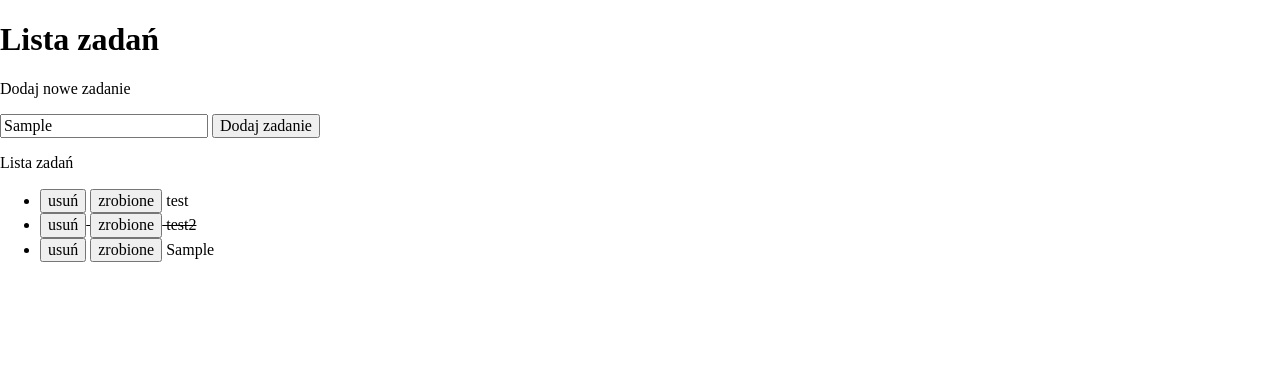
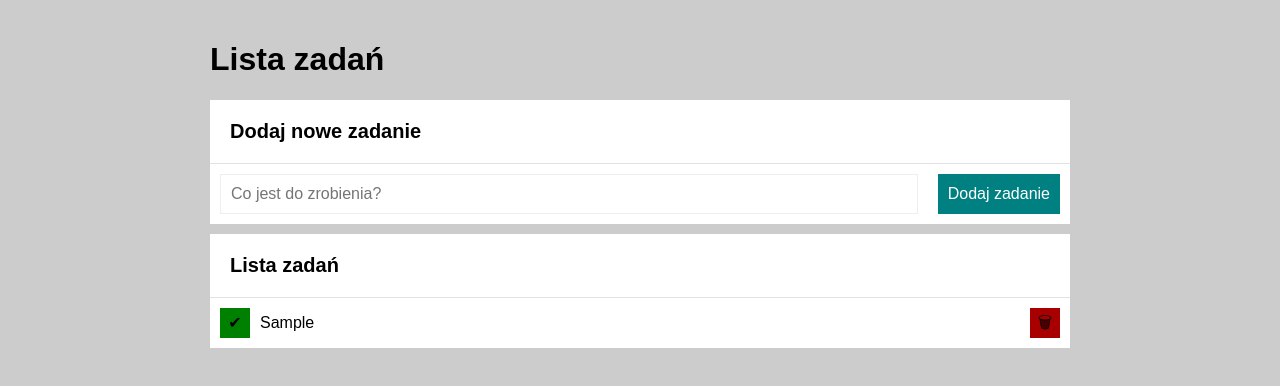
Before and after one commit to mikolajgraczyk/ToDoList, a plain HTML site: page index.html in a window 1280 px wide. Both pictures are taken after typing "Sample" into the empty fields and a click on the button "Dodaj zadanie". Drawn offline with nearby package versions, Linux system fonts and the light colour scheme.

Commit message:
updated user interface, removed default test tasks, line doesn't go through buttons when task is done, clearing input after adding a new task

```diff
--- /dev/null
+++ b/css/form.css
@@ -0,0 +1,34 @@
+.form {
+    display: grid;
+    grid-template-columns: 1fr auto;
+    grid-gap: 20px;
+    padding: 10px;
+}
+
+@media(max-width: 767px) {
+    .form {
+        grid-template-columns: 1fr;
+    }
+}
+
+.form__input {
+    padding: 10px;
+    border: 1px solid #eee;
+}
+
+.form__button {
+    padding: 10px;
+    background-color: teal;
+    color: white;
+    border: none;
+}
+
+.form__button:hover {
+    background-color: rgb(0, 148, 148);
+}
+
+.form__list {
+    list-style: none;
+    margin: 0;
+    padding: 0;
+}
--- /dev/null
+++ b/css/list.css
@@ -0,0 +1,43 @@
+.list__element {
+    display: grid;
+    grid-template-columns: auto 1fr auto;
+    grid-gap: 10px;
+    align-items: center;
+    padding: 10px;
+    border-bottom: 1px solid #ccc;
+}
+
+.list__element--done {
+    text-decoration: line-through;
+}
+
+.list__button {
+    border: none;
+    width: 30px;
+    height: 30px;
+    padding: 0;
+}
+
+.list__button--done {
+    background-color: green;
+}
+
+.list__button--done:hover {
+    background-color: rgb(1, 145, 1);
+}
+
+.list__button--done:active {
+    background-color: rgb(0, 167, 0);
+}
+
+.list__button--remove {
+    background-color: rgb(168, 0, 0);
+}
+
+.list__button--remove:hover {
+    background-color: rgb(190, 0, 0);
+}
+
+.list__button--remove:active {
+    background-color: rgb(218, 0, 0);
+}
--- /dev/null
+++ b/css/section.css
@@ -0,0 +1,21 @@
+.container {
+    padding: 20px;
+    max-width: 900px;
+    margin: 0 auto;
+}
+
+.section {
+    margin: 10px 0;
+    background-color: white;
+}
+
+.section__header {
+    font-size: 20px;
+    padding: 20px;
+    margin: 0;
+    border-bottom: 1px solid rgb(226, 226, 226);
+}
+
+.section__content {
+    padding: 20px;
+}
--- a/css/style.css
+++ b/css/style.css
@@ -5,3 +5,9 @@ html {
 *, ::after, ::before {
     box-sizing: inherit;
 }
+
+.body {
+    background-color: #ccc;
+    font-family: arial;
+    margin: 0 auto;
+}
--- a/index.html
+++ b/index.html
@@ -9,27 +9,34 @@
         integrity="sha512-oHDEc8Xed4hiW6CxD7qjbnI+B07vDdX7hEPTvn9pSZO1bcRqHp8mj9pyr+8RVC2GmtEfI2Bi9Ke9Ass0as+zpg=="
         crossorigin="anonymous" referrerpolicy="no-referrer" />
     <link rel="stylesheet" href="css/style.css">
-    <link rel="stylesheet" href="css/todolist.css">
+    <link rel="stylesheet" href="css/section.css">
+    <link rel="stylesheet" href="css/form.css">
+    <link rel="stylesheet" href="css/list.css">
     <script defer src="js/script.js"></script>
     <title>Lista zadań</title>
 </head>
 
-<body>
-    <h1>Lista zadań</h1>
-    <p>
-        Dodaj nowe zadanie
-    </p>
-    <p>
-    <form class="js-form">
-        <input class="js-newTask" placeholder="Co jest do zrobienia?"> <button>Dodaj zadanie</button>
-        </p>
-        <p>
-            Lista zadań
-        </p>
-        <p>
-        <ul class="js-tasks"></ul>
-        </p>
-    </form>
+<body class="body">
+    <div class="container">
+        <header>
+            <h1>Lista zadań</h1>
+        </header>
+        <section class="section">
+            <h2 class="section__header">Dodaj nowe zadanie</h2>
+            <div id="section__content">
+                <form class="js-form form">
+                    <input class="js-newTask form__input" placeholder="Co jest do zrobienia?">
+                    <button class="form__button form__button">Dodaj zadanie</button>
+            </div>
+        </section>
+        <section class="section">
+            <h2 class="section__header">Lista zadań</h2>
+            <div id="section__content">
+                <ul class="js-tasks form__list"></ul>
+            </div>
+        </section>
+        </form>
+    </div>
 </body>
 
 </html>
--- a/js/script.js
+++ b/js/script.js
@@ -1,13 +1,6 @@
 {
     const tasks = [
-        {
-            content: "test",
-            done: false,
-        },
-        {
-            content: "test2",
-            done: true,
-        },
+
     ];
 
     const bindEvents = () => {
@@ -33,12 +26,10 @@
 
         for (const task of tasks) {
             htmlString += `
-            <li
-                ${task.done ? "style=\"text-decoration: line-through \"" : ""}
-            >
-                <button class="js-remove">usuń</button>
-                <button class="js-done">zrobione</button>
-                ${task.content}
+            <li class="list__element">
+                <button class="js-done list__button list__button--done">✔</button>
+                <div class=" ${task.done ? "list__element--done" : ""}">${task.content}</div>
+                <button class="js-remove list__button list__button--remove">🗑</button>
             </li>
             `;
         };
@@ -50,14 +41,18 @@
     const onFormSubmit = (event) => {
         event.preventDefault();
 
-        const newTaskContent = document.querySelector(".js-newTask").value.trim();
+        const newTaskInput = document.querySelector(".js-newTask")
+        const newTaskContent = newTaskInput.value.trim();
 
         if (newTaskContent === "") {
             return;
+        } else {
+            addNewTask(newTaskContent);
+            newTaskInput.value = "";
+            render();
         };
 
-        addNewTask(newTaskContent);
-        render();
+
     };
 
     const addNewTask = (newTaskContent) => {
```
